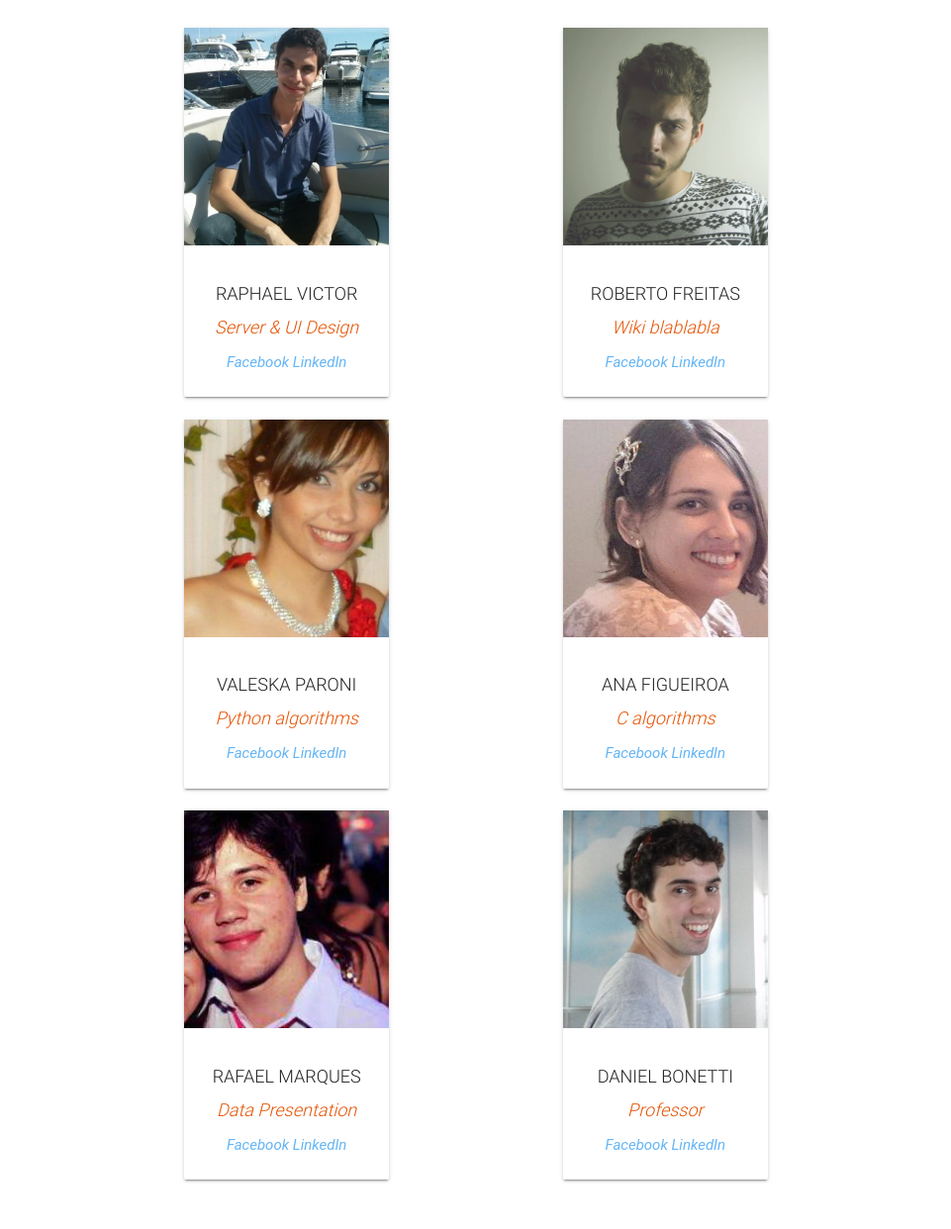
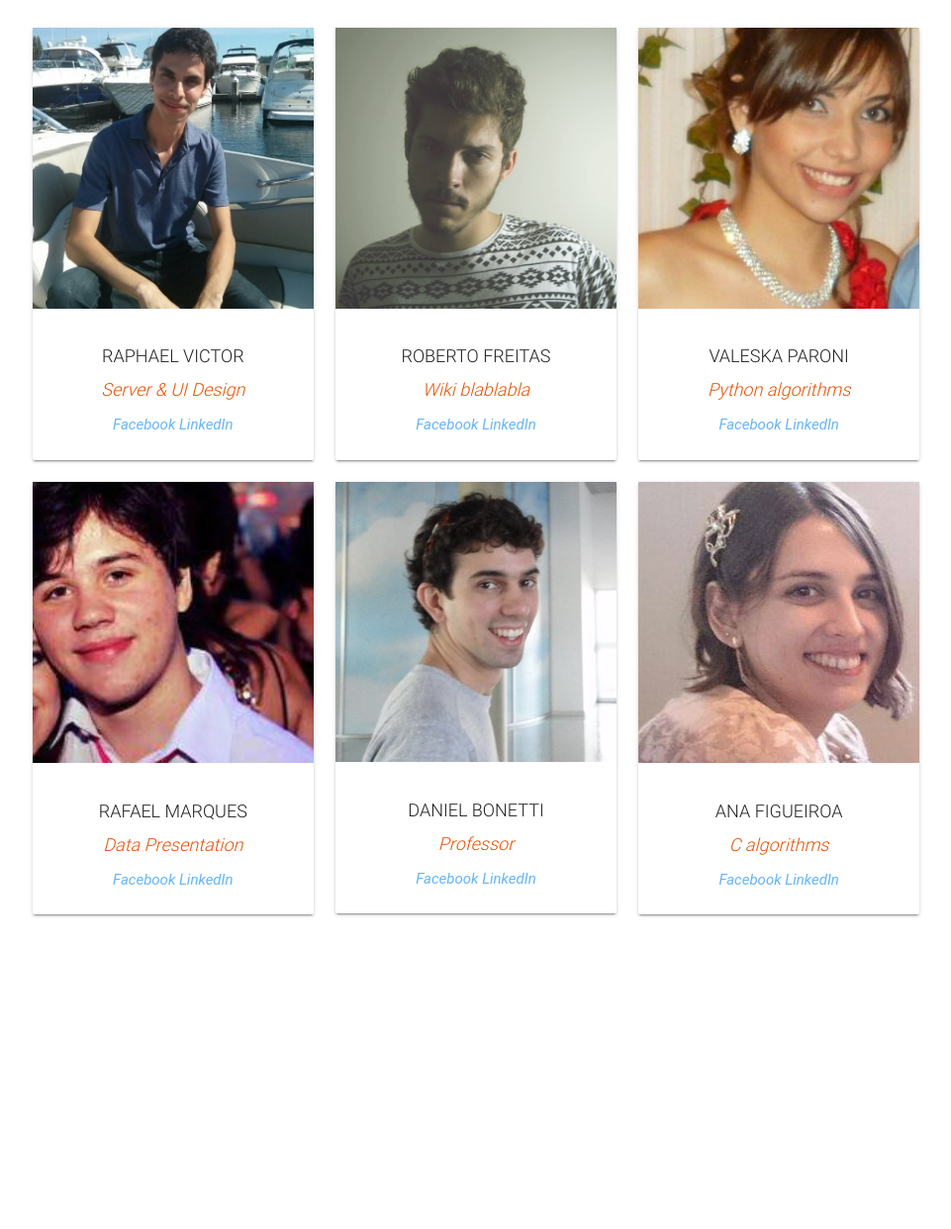
Before and after one commit to rvferreira/evolve, a Django app: page /team/ in a window 1280 px wide. Shown: the part 165-1407 px from the top of the page at 99% size, without its empty margins (159-1120 px from the left). After the commit the page ends 1092 px from the top, so only its background shows below. Run offline with Django 3.2, Linux system fonts and the light colour scheme; parts of the project's set-up code (start-up, migrations or seed data) failed here and were passed over; some libraries are stand-ins or nearby versions; some web fonts are replaced.

Commit message:
linkedin links ok

```diff
--- a/web-server/src/templates/team.html
+++ b/web-server/src/templates/team.html
@@ -11,10 +11,10 @@
         <div class="row">
 
             <!-- Raphael: -->
-            <div class="col s12 offset-m2 m3">
+            <div class="col s12 m4">
                 <div class="card card-avatar center">
                     <div class="waves-effect waves-block waves-light">
-                        <img class="activator" height="220" src="{% static 'img/raph.jpg' %}">
+                        <img class="activator" width="100%" src="{% static 'img/raph.jpg' %}">
                     </div>
                     <div class="card-content">
                         <span class="card-title activator grey-text text-darken-4"><small>RAPHAEL VICTOR</small><br/>
@@ -31,10 +31,10 @@
                 </div>
             </div>
             <!-- Robs: -->
-            <div class="col s12 offset-m2 m3">
+            <div class="col s12 m4">
                 <div class="card card-avatar center">
                     <div class="waves-effect waves-block waves-light">
-                        <img class="activator" height="220" src="{% static 'img/robs.jpg' %}">
+                        <img class="activator" width="100%" src="{% static 'img/robs.jpg' %}">
                     </div>
                     <div class="card-content">
                         <span class="card-title activator grey-text text-darken-4"><small>ROBERTO FREITAS</small><br/>
@@ -52,10 +52,10 @@
             </div>
 
             <!-- Valeska: -->
-            <div class="col s12 offset-m2 m3">
+            <div class="col s12 m4">
                 <div class="card card-avatar center">
                     <div class="waves-effect waves-block waves-light">
-                        <img class="activator" height="220" src="{% static 'img/valeska.jpg' %}">
+                        <img class="activator" width="100%" src="{% static 'img/valeska.jpg' %}">
                     </div>
                     <div class="card-content">
                         <span class="card-title activator grey-text text-darken-4"><small>VALESKA PARONI</small><br/>
@@ -72,12 +72,52 @@
                 </div>
             </div>
 
-            <!-- Ana: -->
-
-            <div class="col s12 offset-m2 m3">
+            <!-- Rafael: -->
+            <div class="col s12 m4">
                 <div class="card card-avatar center">
                     <div class="waves-effect waves-block waves-light">
-                        <img class="activator" height="220" src="{% static 'img/ana.jpg' %}">
+                        <img class="activator" width="100%" src="{% static 'img/rafael.jpg' %}">
+                    </div>
+                    <div class="card-content">
+                        <span class="card-title activator grey-text text-darken-4"><small>RAFAEL MARQUES</small><br/>
+                            <small><em><a class="orange-text text-darken-4" href="#">Data Presentation</a></em></small></span>
+                        <p>
+                            <a class="blue-text text-lighten-2" href="https://www.facebook.com/rafael.marques.77128">
+                                <i class="fa fa-facebook-square">Facebook</i>
+                            </a>
+                            <a class="blue-text text-lighten-2" href="    https://www.linkedin.com/in/rafael-rodrigues-68569210b">
+                                <i class="fa fa-linkedin-square">LinkedIn</i>
+                            </a>
+                        </p>
+                    </div>
+                </div>
+            </div>
+            <!-- Daniel: -->
+            <div class="col s12 m4">
+                <div class="card card-avatar center">
+                    <div class="waves-effect waves-block waves-light">
+                        <img class="activator" width="100%" src="{% static 'img/daniel.jpg' %}">
+                    </div>
+                    <div class="card-content">
+                        <span class="card-title activator grey-text text-darken-4"><small>DANIEL BONETTI</small><br/>
+                            <small><em><a class="orange-text text-darken-4" href="#">Professor</a></em></small></span>
+                        <p>
+                            <a class="blue-text text-lighten-2" href="https://www.facebook.com/danielrodrigo.ferrazbonetti">
+                                <i class="fa fa-facebook-square">Facebook</i>
+                            </a>
+                            <a class="blue-text text-lighten-2" href="    https://br.linkedin.com/in/daniel-bonetti-96058a61/pt">
+                                <i class="fa fa-linkedin-square">LinkedIn</i>
+                            </a>
+                        </p>
+                    </div>
+                </div>
+            </div>
+
+             <!-- Ana: -->
+            <div class="col s12 m4">
+                <div class="card card-avatar center">
+                    <div class="waves-effect waves-block waves-light">
+                        <img class="activator" width="100%" src="{% static 'img/ana.jpg' %}">
                     </div>
                     <div class="card-content">
                         <span class="card-title activator grey-text text-darken-4"><small>ANA FIGUEIROA</small><br/>
@@ -93,46 +133,6 @@
                     </div>
                 </div>
             </div>
-            <!-- Rafael: -->
-            <div class="col s12 offset-m2 m3">
-                <div class="card card-avatar center">
-                    <div class="waves-effect waves-block waves-light">
-                        <img class="activator" height="220" src="{% static 'img/rafael.jpg' %}">
-                    </div>
-                    <div class="card-content">
-                        <span class="card-title activator grey-text text-darken-4"><small>RAFAEL MARQUES</small><br/>
-                            <small><em><a class="orange-text text-darken-4" href="#">Data Presentation</a></em></small></span>
-                        <p>
-                            <a class="blue-text text-lighten-2" href="https://www.facebook.com/rafael.marques.77128">
-                                <i class="fa fa-facebook-square">Facebook</i>
-                            </a>
-                            <a class="blue-text text-lighten-2" href="    https://br.linkedin.com/">
-                                <i class="fa fa-linkedin-square">LinkedIn</i>
-                            </a>
-                        </p>
-                    </div>
-                </div>
-            </div>
-            <!-- Daniel: -->
-            <div class="col s12 offset-m2 m3">
-                <div class="card card-avatar center">
-                    <div class="waves-effect waves-block waves-light">
-                        <img class="activator" height="220" src="{% static 'img/daniel.jpg' %}">
-                    </div>
-                    <div class="card-content">
-                        <span class="card-title activator grey-text text-darken-4"><small>DANIEL BONETTI</small><br/>
-                            <small><em><a class="orange-text text-darken-4" href="#">Professor</a></em></small></span>
-                        <p>
-                            <a class="blue-text text-lighten-2" href="https://www.facebook.com/danielrodrigo.ferrazbonetti">
-                                <i class="fa fa-facebook-square">Facebook</i>
-                            </a>
-                            <a class="blue-text text-lighten-2" href="    https://br.linkedin.com/in/daniel-bonetti-96058a61/pt">
-                                <i class="fa fa-linkedin-square">LinkedIn</i>
-                            </a>
-                        </p>
-                    </div>
-                </div>
-            </div>
         </div>
     </div>
 </div>
```
